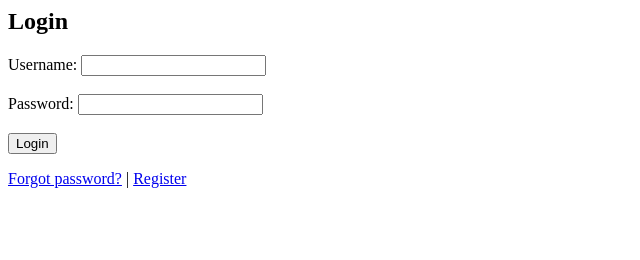
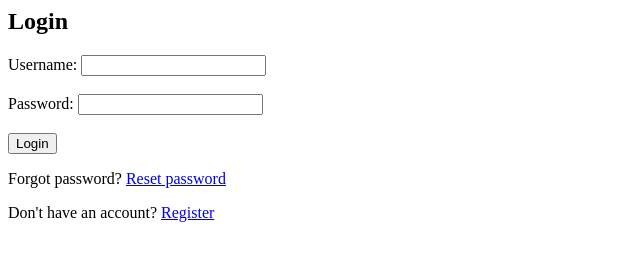
Before and after one commit to ipiaW/ipiaw.github.io, a plain HTML site: page index.html in a window 1280 px wide. Shown: the whole page, without its empty margins (0-640 px from the left). Drawn offline with Linux system fonts and the light colour scheme.

Commit message:
Update index.html

```diff
--- a/index.html
+++ b/index.html
@@ -7,5 +7,6 @@
     <input type="password" id="password" name="password"><br><br>
     <input type="submit" value="Login">
   </form>
-  <p><a href="#">Forgot password?</a> | <a href="#">Register</a></p>
+  <p>Forgot password? <a href="#">Reset password</a></p>
+  <p>Don't have an account? <a href="#">Register</a></p>
 </div>
```
